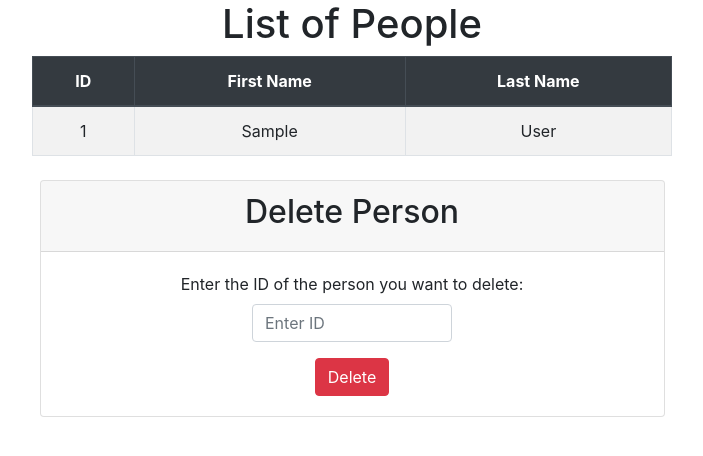
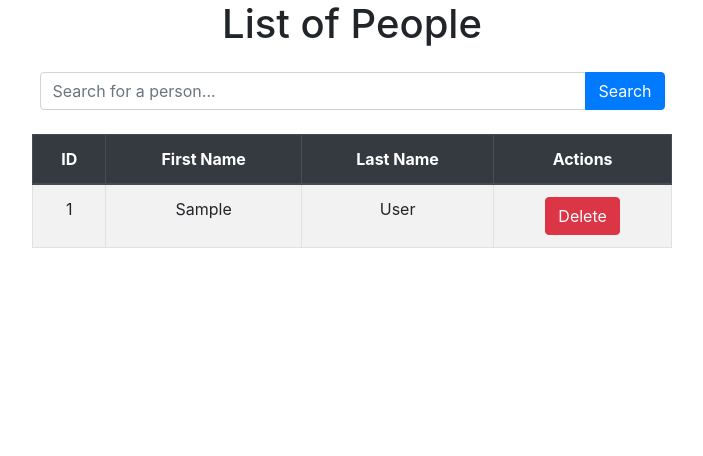
Before and after one commit to pgardikis/CRUD_app, a Flask app: page / in a window 1280 px wide. Shown: the part 52-508 px from the top of the page, without its empty margins (288-991 px from the left). Run offline with Flask 3, Linux system fonts and the light colour scheme; tables that the repository leaves empty hold one stand-in row (values such as "Sample post"); some libraries are stand-ins or nearby versions.

Commit message:
Implement search func, adding delete button

```diff
--- a/website/templates/home.html
+++ b/website/templates/home.html
@@ -2,12 +2,25 @@
 
 {% block content %}
   <h1 class="text-center">List of People</h1>
-  <table class="table table-striped table-bordered text-center" style="width:50%; margin: auto;">
+  <div class="row justify-content-center mt-4">
+    <div class="col-md-6">
+      <form action="{{ url_for('views.search_person') }}" method="GET" class="mb-4">
+        <div class="input-group">
+          <input type="text" class="form-control" name="search" placeholder="Search for a person...">
+          <div class="input-group-append">
+            <button class="btn btn-primary" type="submit">Search</button>
+          </div>
+        </div>
+      </form>
+    </div>
+  </div>
+  <table class="table table-striped table-bordered text-center" style="width:50%; margin: auto;" class="mt-4">
     <thead class="thead-dark">
       <tr>
         <th>ID</th>
         <th>First Name</th>
         <th>Last Name</th>
+        <th>Actions</th>
       </tr>
     </thead>
     <tbody>
@@ -16,27 +29,14 @@
           <td>{{ person.id }}</td>
           <td>{{ person.firstname }}</td>
           <td>{{ person.lastname }}</td>
+          <td>
+            <form action="{{ url_for('views.delete_person') }}" method="POST" onsubmit="return confirm('Are you sure you want to delete this person?')">
+              <input type="hidden" name="id" value="{{ person.id }}">
+              <button type="submit" class="btn btn-danger">Delete</button>
+            </form>
+          </td>
         </tr>
       {% endfor %}
     </tbody>
   </table>
-
-  <div class="row justify-content-center mt-4">
-    <div class="col-md-6">
-      <div class="card">
-        <div class="card-header text-center">
-          <h2>Delete Person</h2>
-        </div>
-        <div class="card-body">
-          <form action="{{ url_for('views.delete_person') }}" method="POST">
-            <div class="form-group text-center">
-              <label for="id">Enter the ID of the person you want to delete:</label>
-              <input type="text" class="form-control mx-auto" id="id" name="id" placeholder="Enter ID" style="width: 200px;">
-            </div>
-            <button type="submit" class="btn btn-danger mx-auto d-block">Delete</button>
-          </form>
-        </div>
-      </div>
-    </div>
-  </div>
 {% endblock %}
--- a/website/views.py
+++ b/website/views.py
@@ -7,6 +7,12 @@ views = Blueprint('views', __name__)
 @views.route('/')
 def home():
     people = Person.query.all()
+    return render_template("home.html", people=people)
+
+@views.route('/search_person', methods=['GET'])
+def search_person():
+    query = request.args.get('search', '')
+    people = Person.query.filter(Person.firstname.ilike(f'%{query}%') | Person.lastname.ilike(f'%{query}%')).all()
     return render_template("home.html", people=people)
 
 @views.route('/add_person', methods=['GET', 'POST'])
```
